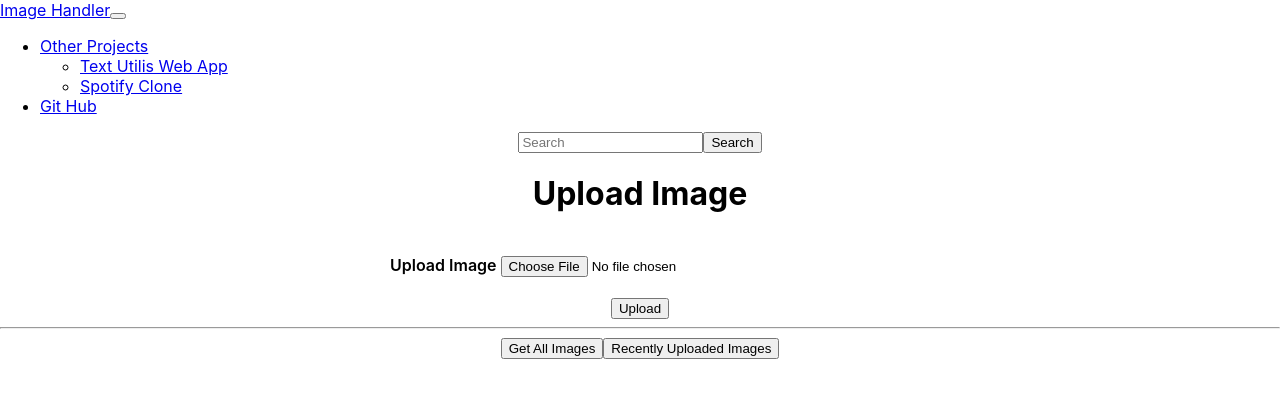
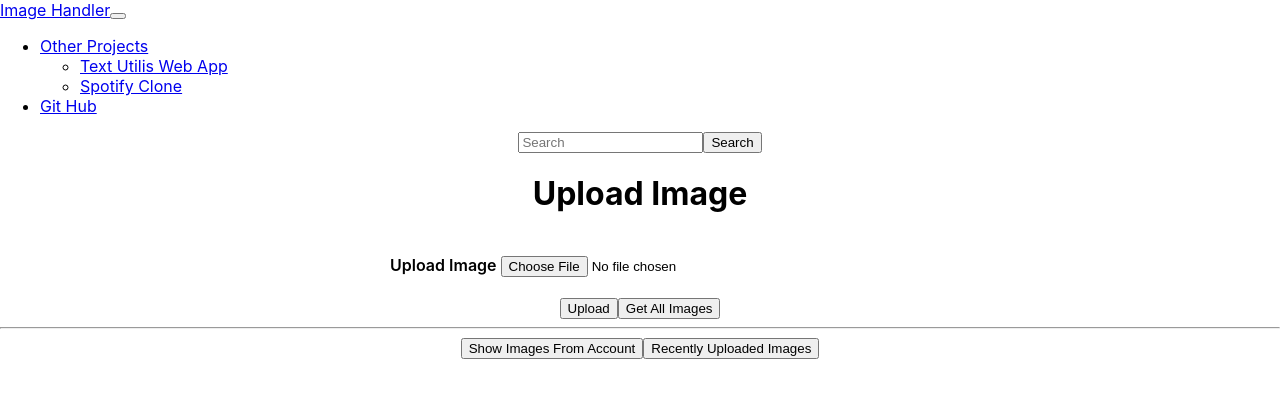
Before and after one commit to Pro-Developer01/Image-handler, a React (Create React App) app: page / in a window 1280 px wide. Shown: the top 398 px of the page. Built offline with nearby package versions, Linux system fonts and the light colour scheme; the HTML template or start-up script is replaced by a standard one.

Commit message:
undefined properties problem fixed

```diff
--- a/src/Component/ImageUpload.js
+++ b/src/Component/ImageUpload.js
@@ -9,6 +9,7 @@ export default function ImageUpload() {
     const [flag, setflag] = useState(false);
     const [view, setview] = useState(0);
     const [flagget, setflagget] = useState(false);
+    const [Check, setcheck] = useState(false);
 
     const fileHandler = (e) => {
         console.log(e.target.files);
@@ -48,8 +49,18 @@ export default function ImageUpload() {
                 setdownloaddata(data);
                 console.log("getted",data)}).catch(e => console.log(e));
 
-                setflagget(true);
-                setflag(false);
+                setcheck(true);
+    }
+    const DownloadShowHandler=(e)=>{
+        e.preventDefault();
+        if(Check)
+        {
+            setflagget(true);
+            setflag(false);
+        }
+        else{
+            alert("Please click on Get ALL Images Button to download the data and then click on this button. ")
+        }
     }
 
     const ShowImages = (e) => {
@@ -78,13 +89,14 @@ export default function ImageUpload() {
                 <br />
                 <div className="button">
                     <button type="button" className="btn btn-primary" onClick={UploadHandler}>Upload</button>
+                    <button type="button" onClick={DownloadHandler} className="btn btn-primary mx-2">Get All Images</button>
                 </div>
 
 
             </form>
             <hr></hr>
             <center>
-            <button type="button" onClick={DownloadHandler} className="btn btn-primary mx-2">Get All Images</button>
+            <button type="button" onClick={DownloadShowHandler} className="btn btn-primary mx-2">Show Images From Account</button>
            <button type="button" onClick={ShowImages} className="btn btn-primary">Recently Uploaded Images</button>
             </center>
             {flag && (
```
